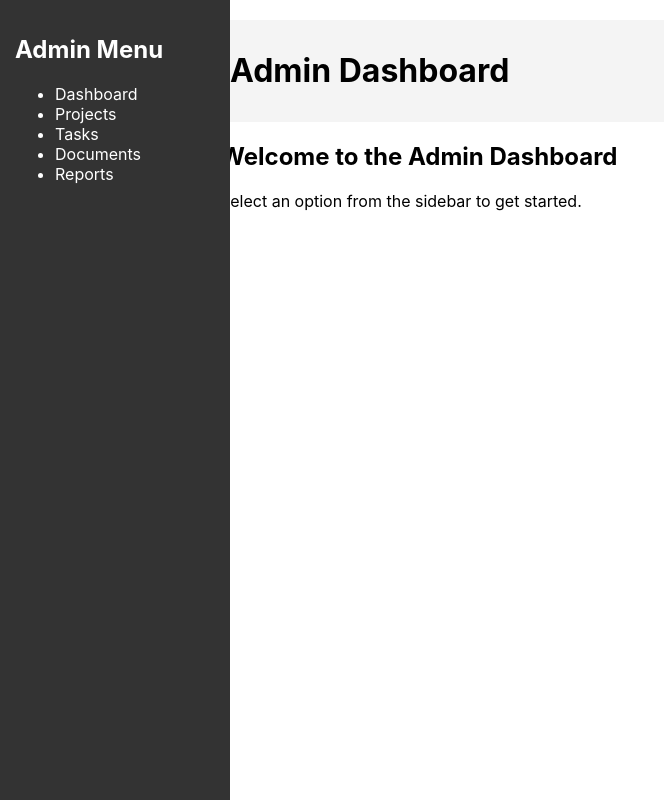
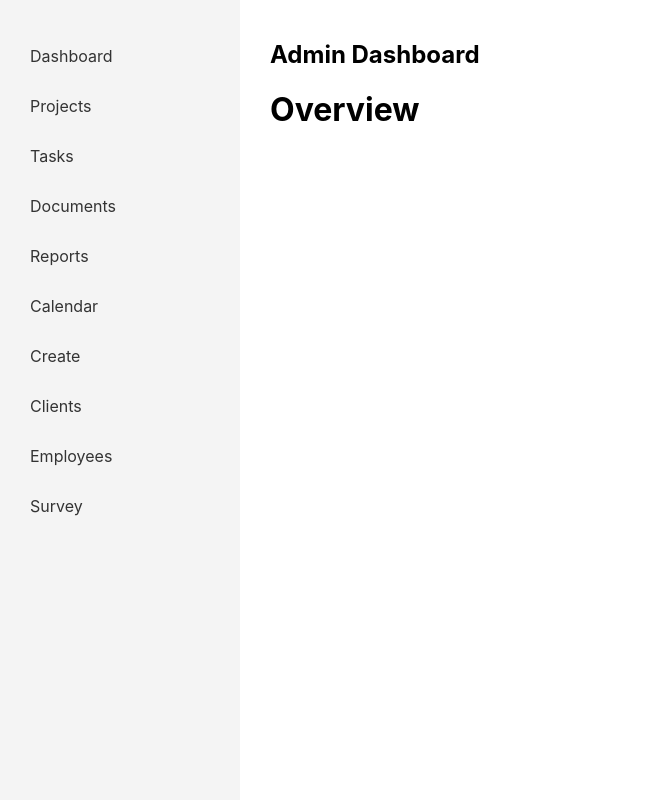
Before and after one commit to imvelvet22/iConsult, a React (Create React App) app in the folder iconsult/: page / in a window 1280 px wide. Shown: the whole page, without its empty margins (0-664 px from the left). Built offline with nearby package versions, Linux system fonts and the light colour scheme.

Commit message:
update, kulang pa logo

```diff
--- a/iconsult/src/App.js
+++ b/iconsult/src/App.js
@@ -1,17 +1,12 @@
+// App.js
 import React from 'react';
-import Sidebar from './Sidebar';
-import Header from './Header';
-import HomePage from './HomePage';
-import './App.css';
+import HomePage from './HomePage'; // Import your HomePage component
+// Remove the import for Sidebar if you don't have one
 
 function App() {
     return (
         <div className="App">
-            <Sidebar />
-            <div className="main-content">
-                <Header />
-                <HomePage />
-            </div>
+            <HomePage />
         </div>
     );
 }
--- /dev/null
+++ b/iconsult/src/HomePage.css
@@ -0,0 +1,41 @@
+/* HomePage.css */
+.home-page {
+    display: flex;
+}
+
+.sidebar {
+    width: 200px;
+    background-color: #f4f4f4;
+    padding: 20px;
+    position: fixed;
+    top: 0;
+    left: 0;
+    height: 100vh;
+}
+
+.sidebar ul {
+    list-style-type: none;
+    padding: 0;
+}
+
+.sidebar li {
+    margin: 10px 0;
+}
+
+.sidebar a {
+    text-decoration: none;
+    color: #333;
+    display: block;
+    padding: 10px;
+    border-radius: 4px;
+}
+
+.sidebar a:hover {
+    background-color: #ddd;
+}
+
+.content {
+    margin-left: 250px; /* Adjust according to the width of the sidebar */
+    padding: 20px;
+    flex-grow: 1;
+}
--- a/iconsult/src/HomePage.js
+++ b/iconsult/src/HomePage.js
@@ -1,11 +1,29 @@
+// HomePage.js
 import React from 'react';
-
+import './HomePage.css'; // Import the CSS file for styling
 
 function HomePage() {
     return (
         <div className="home-page">
-            <h2>Welcome to the Admin Dashboard</h2>
-            <p>Select an option from the sidebar to get started.</p>
+            <div className="sidebar">
+                <ul>
+                    <li><a href="#dashboard">Dashboard</a></li>
+                    <li><a href="#projects">Projects</a></li>
+                    <li><a href="#tasks">Tasks</a></li>
+                    <li><a href="#documents">Documents</a></li>
+                    <li><a href="#reports">Reports</a></li>
+                    <li><a href="#calendar">Calendar</a></li>
+                    <li><a href="#create">Create</a></li>
+                    <li><a href="#clients">Clients</a></li>
+                    <li><a href="#employees">Employees</a></li>
+                    <li><a href="#survey">Survey</a></li>
+                </ul>
+            </div>
+            <div className="content">
+                <h2>Admin Dashboard</h2>
+                <h1>Overview</h1>
+
+            </div>
         </div>
     );
 }
--- a/iconsult/src/Sidebar.js
+++ /dev/null
@@ -1,18 +0,0 @@
-import React from 'react';
-
-function Sidebar() {
-    return (
-        <div className="sidebar">
-            <h2>Admin Menu</h2>
-            <ul>
-                <li>Dashboard</li>
-                <li>Projects</li>
-                <li>Tasks</li>
-                <li>Documents</li>
-                <li>Reports</li>
-            </ul>
-        </div>
-    );
-}
-
-export default Sidebar;
```
